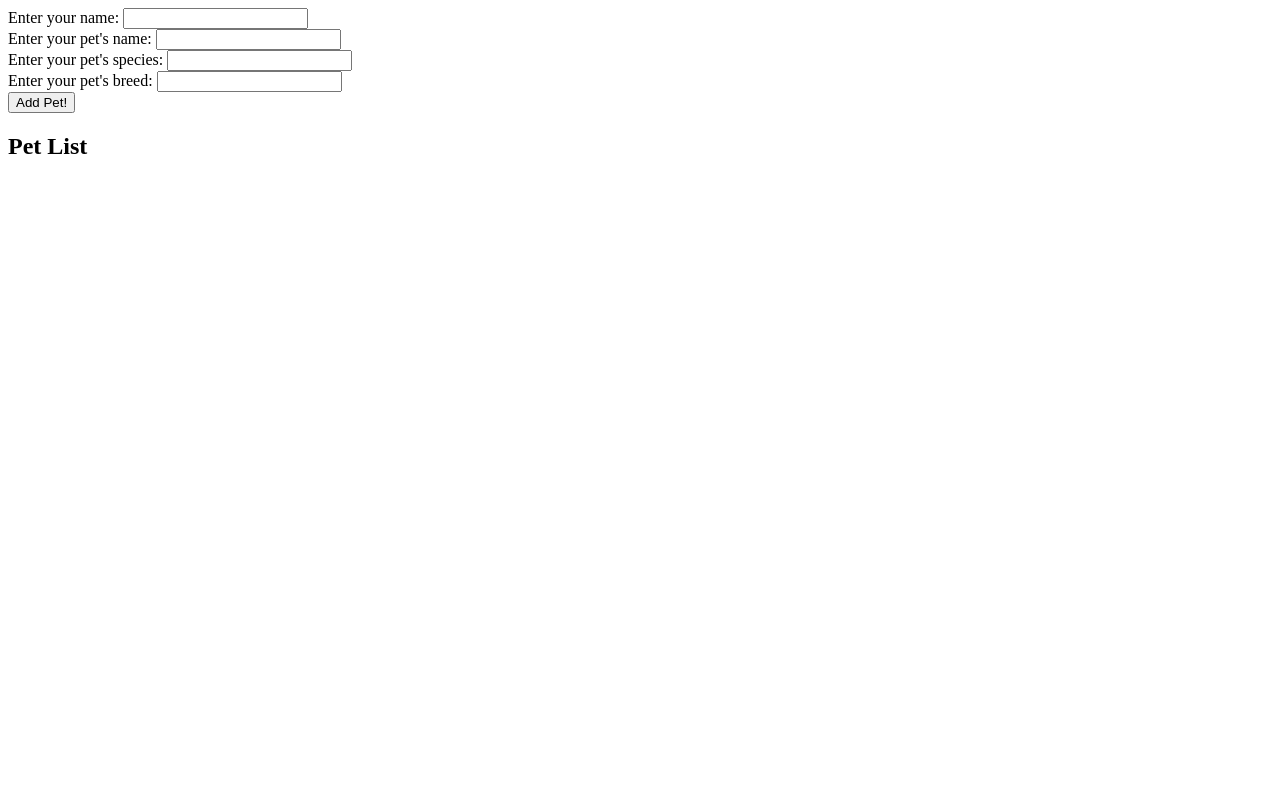
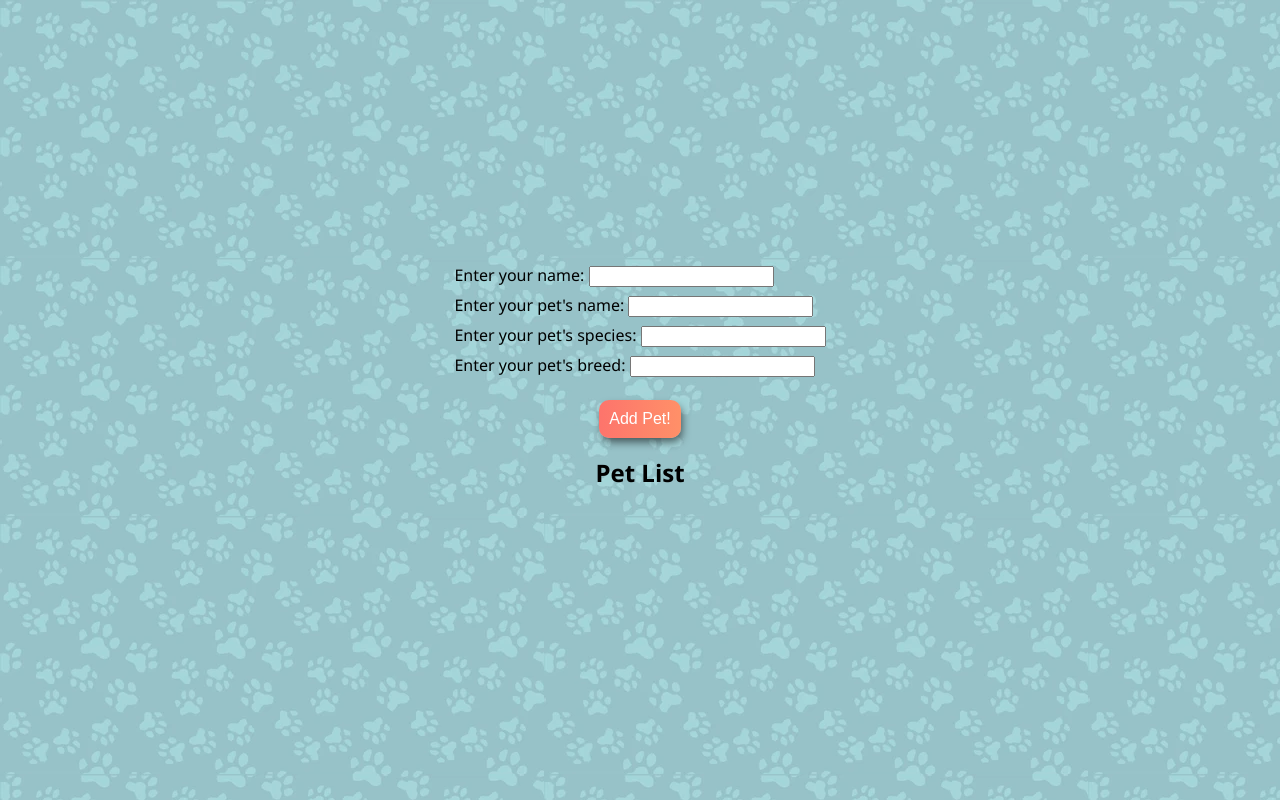
Before and after one commit to Nestor162/U2-D11-OOP-JS-FS0123ITA, a plain HTML site: page index.html in a window 1280 px wide. Drawn offline with Linux system fonts and the light colour scheme.

Commit message:
Stile grafico

```diff
--- a/index.html
+++ b/index.html
@@ -4,9 +4,11 @@
     <meta charset="UTF-8" />
     <meta http-equiv="X-UA-Compatible" content="IE=edge" />
     <meta name="viewport" content="width=device-width, initial-scale=1.0" />
+    <link rel="stylesheet" href="style.css" />
     <title>Classi in JavaScript</title>
   </head>
   <body>
+    <main>
       <form id="addPetForm" action="" method="get">
         <div>
           <label for="ownerName">Enter your name: </label>
@@ -24,13 +26,13 @@
           <label for="breed">Enter your pet's breed: </label>
           <input type="text" name="breed" id="breed" required />
         </div>
-      <div>
+        <div class="button_wrapper">
           <input type="submit" value="Add Pet!" />
         </div>
       </form>
-
       <h2>Pet List</h2>
       <ol></ol>
+    </main>
     <script src="script.js"></script>
   </body>
 </html>
--- /dev/null
+++ b/style.css
@@ -0,0 +1,32 @@
+body {
+  margin: 0;
+  padding: 0;
+}
+
+main {
+  display: flex;
+  flex-direction: column;
+  justify-content: center;
+  align-items: center;
+  line-height: 30px;
+  font-family: "Segoe UI", Tahoma, Geneva, Verdana, sans-serif;
+  height: 100vh;
+  background-image: url("img/bg.png");
+  object-fit: cover;
+}
+
+.button_wrapper {
+  display: flex;
+  margin-top: 20px;
+}
+
+input[value="Add Pet!"] {
+  border: none;
+  margin-inline: auto;
+  font-size: 1rem;
+  padding: 10px;
+  border-radius: 10px;
+  color: white;
+  background: linear-gradient(to right, #fd746c, #ff9068);
+  box-shadow: 2px 5px 8px -1px rgba(0, 0, 0, 0.56);
+}
```
Also changed, not shown: img/bg.png (added). Lines whose indentation alone changed are shown as unchanged.
